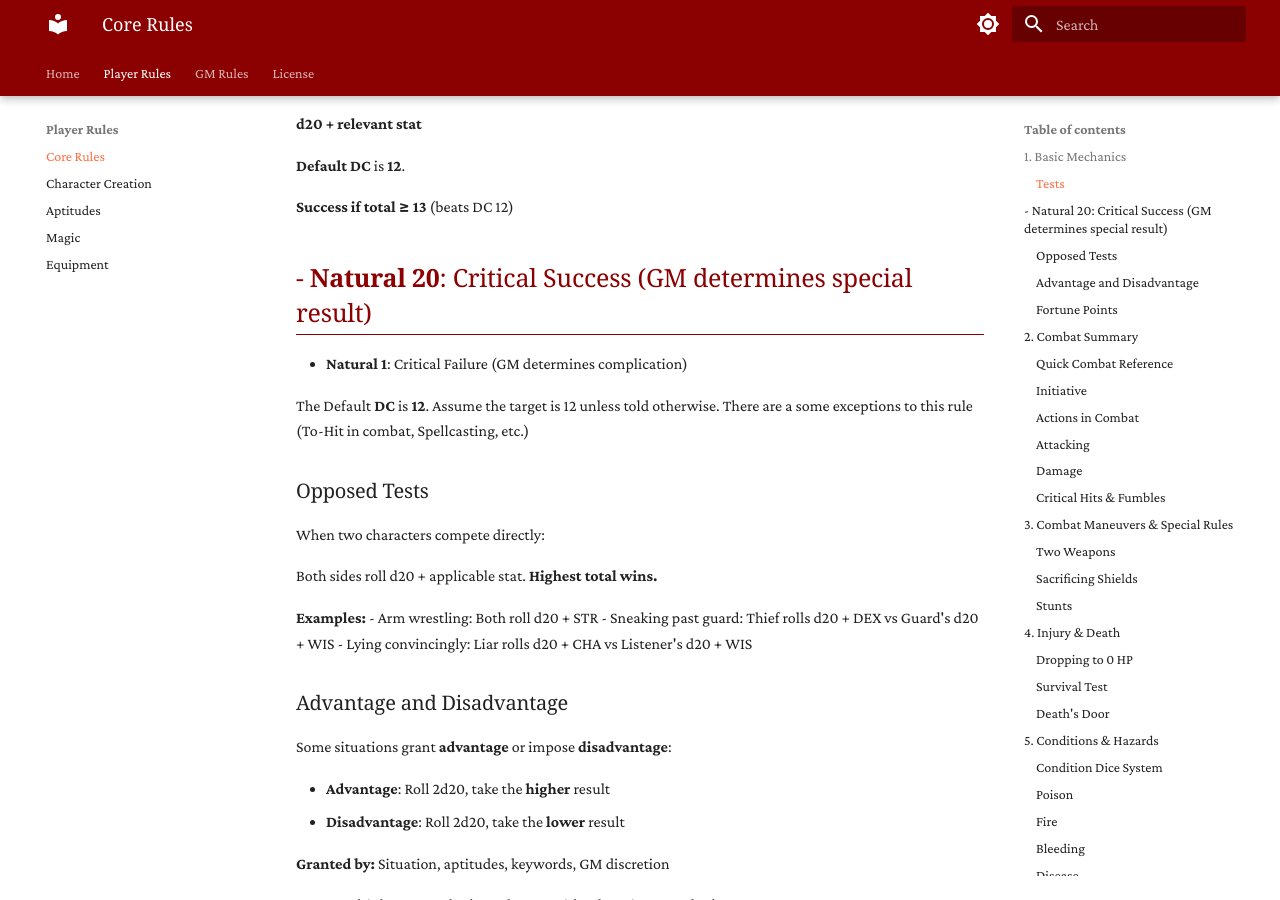
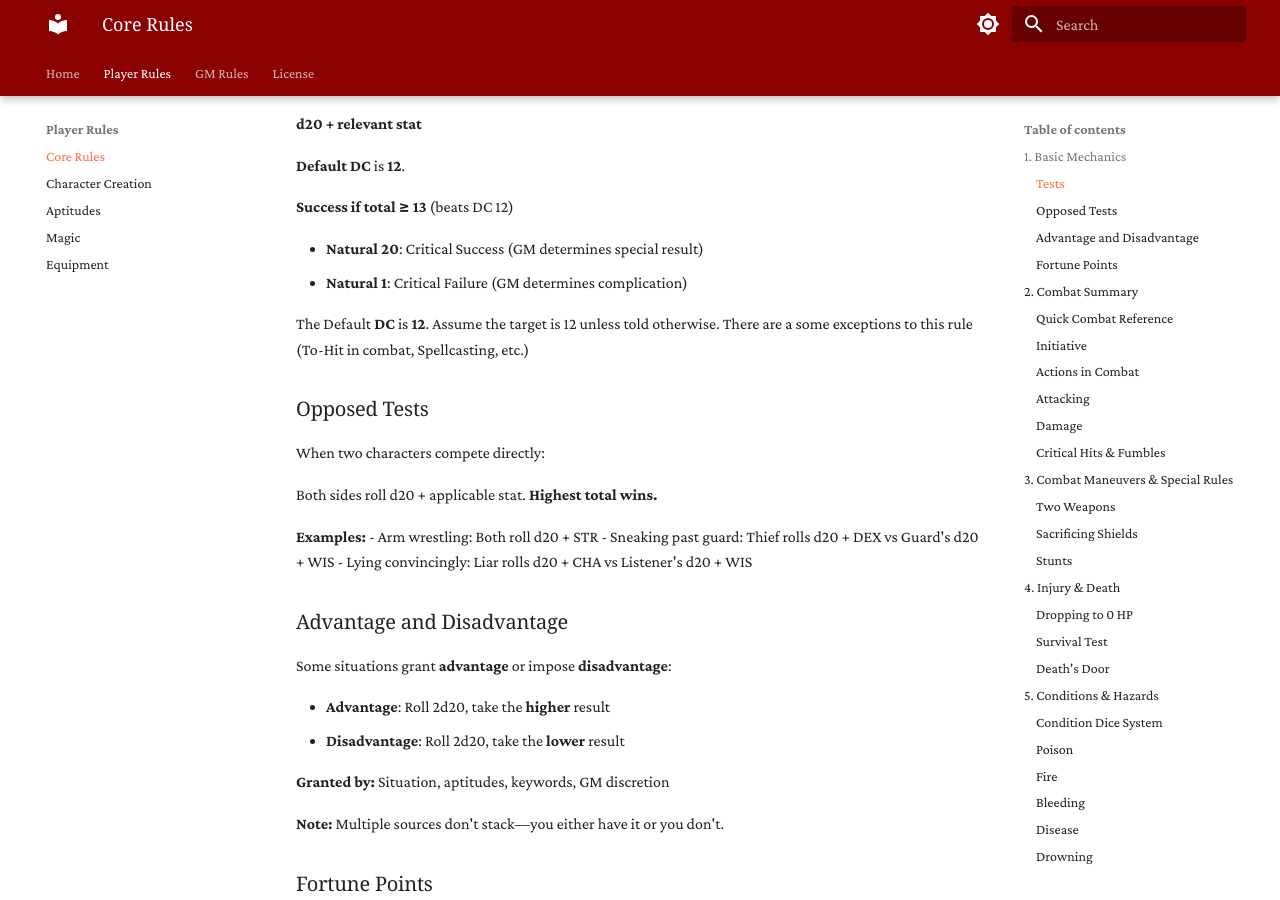
Before and after one commit to rathrpg/rath-rpg, an MkDocs documentation site: the page built from docs/Core Rules Reference.md, in a window 1280 px wide and 900 px high, scrolled down 502 px. Built offline with MkDocs 1.6.1 and Material for MkDocs 9.7.7, drawn with Linux system fonts in a browser that asks for light colours; part of the change alters nothing that is shown.

```diff
--- a/docs/Core Rules Reference.md
+++ b/docs/Core Rules Reference.md
@@ -23,7 +23,6 @@ To attempt something uncertain with consequences, roll a **Test**:
 **Success if total ≥ 13** (beats DC 12)
 
 - **Natural 20**: Critical Success (GM determines special result)
--
 - **Natural 1**: Critical Failure (GM determines complication)
 
 The Default **DC** is **12**. Assume the target is 12 unless told otherwise. There are a some exceptions to this rule (To-Hit in combat, Spellcasting, etc.)
--- a/mkdocs.yml
+++ b/mkdocs.yml
@@ -1,6 +1,6 @@
 site_name: Rath RPG
 site_description: A tabletop RPG system based on Knave
-site_url: https://rathrpg.github.io/
+site_url: https://bcdooley-bit.github.io/rath-rpg/
 
 theme:
   name: material
```
